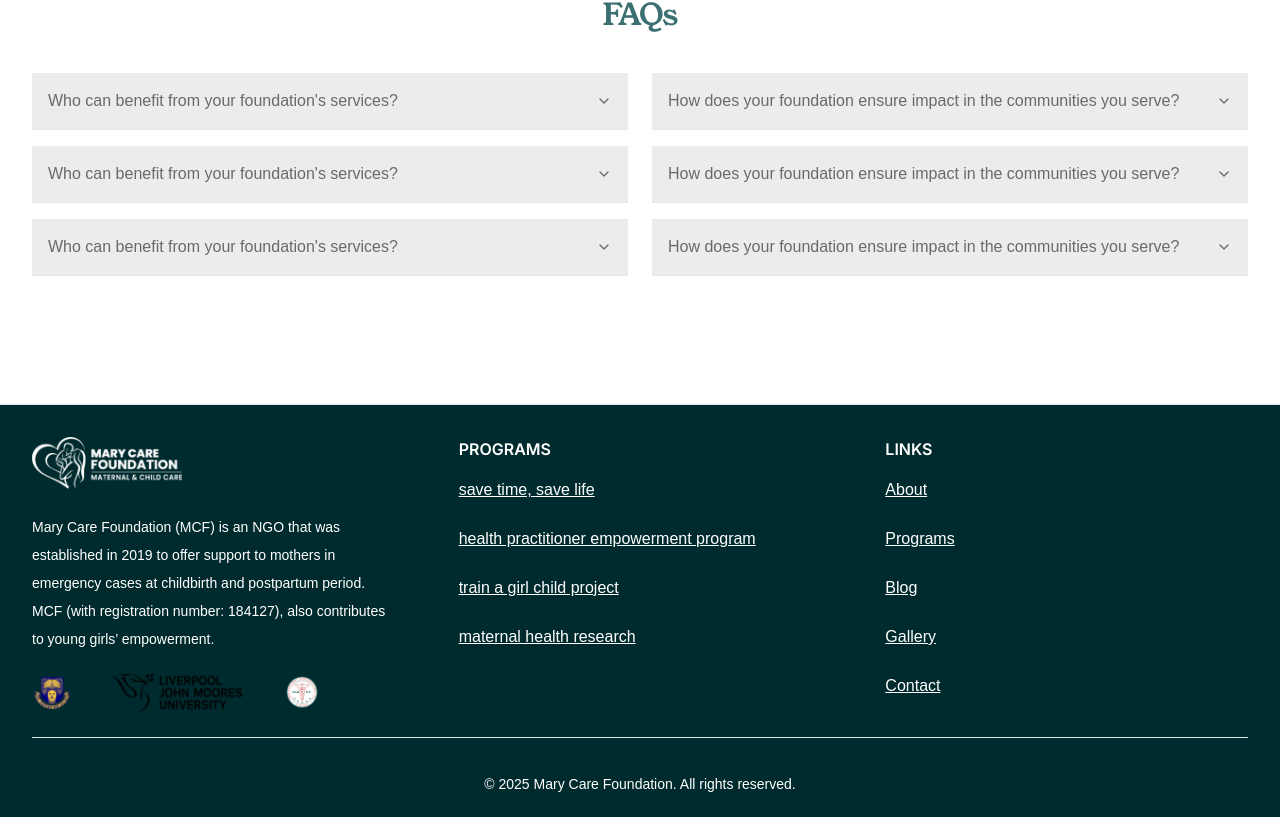
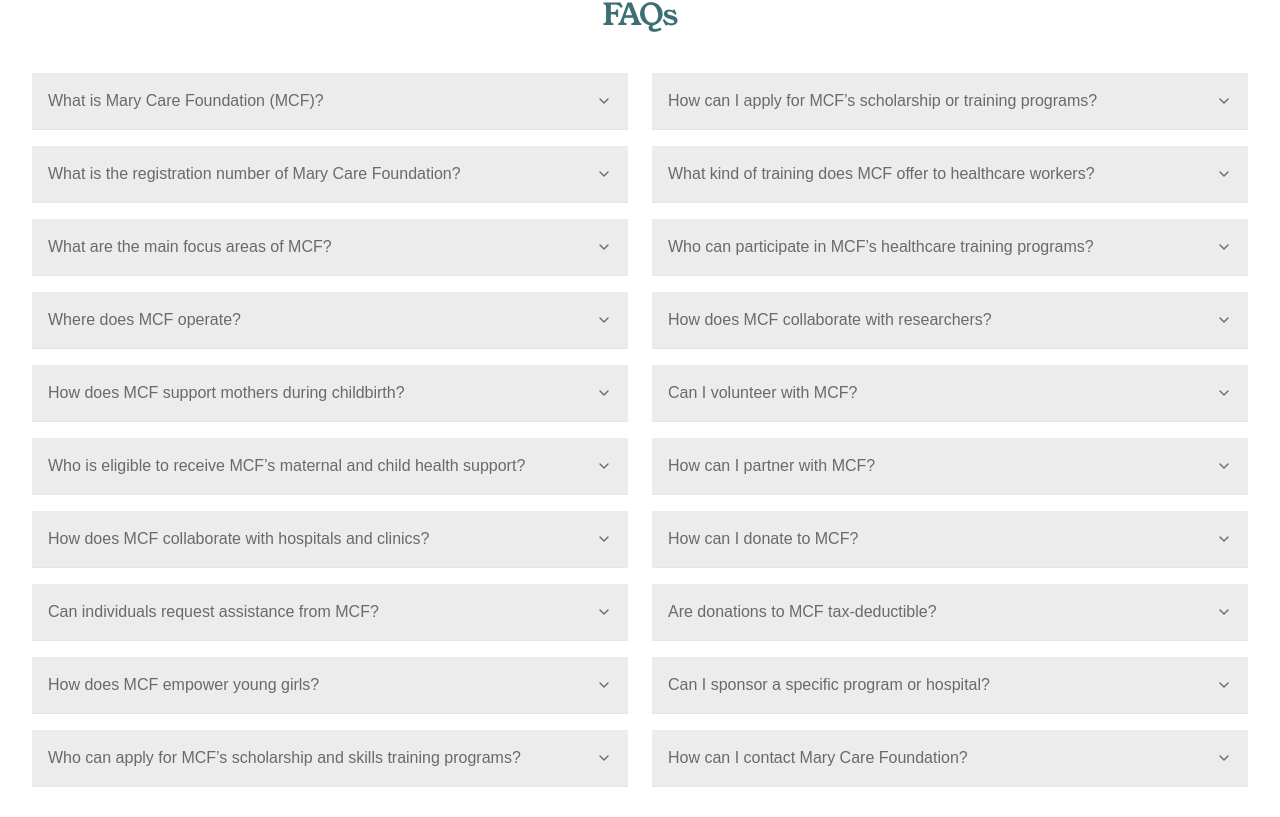
Before and after one commit to MaryCareFoundation/site, a Next.js app: page /contact in a window 1280 px wide. Shown: the part 923-1740 px from the top of the page. Built offline with nearby package versions, Linux system fonts and the light colour scheme; a web font is replaced by a local one.

Commit message:
Update contact information, fix typos, and enhance content sections with image URLs

```diff
--- a/components/about/ChallengeSection.tsx
+++ b/components/about/ChallengeSection.tsx
@@ -14,12 +14,14 @@
         number={1}
         title="Maternal Mortality"
         description="Maternal mortality remains a critical issue in Nigeria, with 512 maternal deaths per 100,000 births and a lifetime risk of 1 in 22 for Nigerian women. Economic barriers and insufficient access to healthcare are significant contributors to this crisis. MCF’s work directly addresses these challenges by providing necessary resources and advocacy to reduce preventable maternal deaths."
+        imageUrl="/mother_baby.jpeg"
       />
       <ContentSection
         number={2}
         title="Young Girls’ Development"
         description="Young girls in Nigeria face systemic discrimination in access to education, food, and nutrition. Many are subjected to early marriage, child labor, and inadequate opportunities for skill acquisition. MCF’s initiatives aim to empower these girls through education and vocational training, promoting gender equality and breaking the cycle of marginalization."
         imageFirst
+        imageUrl="/young-girls.png"
       />
     </div>
   );
--- a/components/about/ContentSection.tsx
+++ b/components/about/ContentSection.tsx
@@ -7,6 +7,7 @@
   title: string;
   description: string;
   imageFirst?: boolean;
+  imageUrl?: string;
 }
 
 export default function ContentSection({
@@ -14,6 +15,7 @@
   title,
   description,
   imageFirst = false,
+  imageUrl,
 }: ContentSectionProps) {
   const Content = () => (
     <div className="relative w-full lg:w-1/2 p-8 lg:p-12">
@@ -34,7 +36,7 @@
   const Image = () => (
     <div className="w-full lg:w-1/2 flex justify-center">
       <FramedImage
-        src="/mother_baby.jpeg"
+        src={imageUrl || "/placeholder.svg"}
         alt="A parent holding a baby outdoors in a natural setting"
       />
     </div>
--- a/components/about/FundingSection.tsx
+++ b/components/about/FundingSection.tsx
@@ -41,7 +41,7 @@
         </div>
       </div>
       <TypographyH2 className="text-center mx-auto text-secondary mt-20">
-        Founders’ Vision
+        Founder’s Vision
       </TypographyH2>
       <div className="flex max-md:flex-col items-center gap-10 mx-auto justify-center mt-20">
         <Image
--- a/components/home/contact-section.tsx
+++ b/components/home/contact-section.tsx
@@ -140,7 +140,7 @@
                 href="tel:07058811900"
                 className="text-gray-700 hover:text-secondary"
               >
-                07058811900
+                +2347058811900
               </a>
             </div>
 
--- a/components/home/faq-section.tsx
+++ b/components/home/faq-section.tsx
@@ -7,42 +7,135 @@
 import { TypographyH2 } from "../typography";
 
 export default function FAQSection() {
-  const leftColumnQuestions = [
+  const questions = [
     {
-      question: "Who can benefit from your foundation's services?",
+      id: "q1",
+      question: "What is Mary Care Foundation (MCF)?",
       answer:
-        "Our foundation's services are available to individuals and organizations committed to positive social change. This includes non-profit organizations, community groups, educational institutions, and grassroots initiatives working towards sustainable development and social improvement.",
+        "Mary Care Foundation (MCF) is a non-governmental organization (NGO) established in 2019 to support mothers in emergency childbirth and postpartum cases. We provide healthcare support, medical supplies, and empowerment programs for young girls. <a href='/about' className='text-blue-500 underline'>Learn more about us</a>.",
     },
     {
-      question: "Who can benefit from your foundation's services?",
+      id: "q2",
+      question: "What is the registration number of Mary Care Foundation?",
       answer:
-        "We support a wide range of beneficiaries including local communities, educational programs, healthcare initiatives, and environmental projects. Our services are designed to be inclusive and accessible to those who align with our mission of creating lasting social impact.",
+        "MCF is registered under the Corporate Affairs Commission (CAC) with registration number 184127.",
     },
     {
-      question: "Who can benefit from your foundation's services?",
+      id: "q3",
+      question: "What are the main focus areas of MCF?",
       answer:
-        "Any organization or individual working towards social good can benefit from our foundation's services. We particularly focus on projects that demonstrate potential for sustainable impact and community engagement.",
-    },
-  ];
-
-  const rightColumnQuestions = [
-    {
-      question:
-        "How does your foundation ensure impact in the communities you serve?",
-      answer:
-        "We maintain rigorous monitoring and evaluation processes to track the progress and outcomes of our initiatives. Regular assessments help us measure both quantitative and qualitative impacts in the communities we serve.",
+        "Our work focuses on: <br>" +
+        "• Maternal and Child Health (MCH): Providing emergency healthcare, drugs, and consumables for pregnant women and newborns. <br>" +
+        "• Healthcare Professional Training: Enhancing the capacity of healthcare workers. <br>" +
+        "• Young Girls' Empowerment: Providing scholarships, skills training, and mentorship for marginalized girls. <br>" +
+        "• Research & Collaboration: Partnering with researchers to improve maternal and child health. <a href='/programs' className='text-blue-500 underline'>Explore our programs</a>.",
     },
     {
-      question:
-        "How does your foundation ensure impact in the communities you serve?",
+      id: "q4",
+      question: "Where does MCF operate?",
       answer:
-        "Through close collaboration with local partners and stakeholders, we ensure our programs are tailored to meet specific community needs. We also implement feedback mechanisms to continuously improve our approach and maximize impact.",
+        "MCF is based in Osun State, Nigeria, and supports hospitals such as Obafemi Awolowo University Teaching Hospitals Complex (OAUTHC), Ile-Ife, and Wesley Guild Hospital, Ilesa.",
     },
     {
+      id: "q5",
+      question: "How does MCF support mothers during childbirth?",
+      answer:
+        "We provide immediate medical assistance, emergency drugs, and consumables for mothers in critical conditions. We also donate emergency cesarean section packs to hospitals and clinics to aid safe deliveries.",
+    },
+    {
+      id: "q6",
       question:
-        "How does your foundation ensure impact in the communities you serve?",
+        "Who is eligible to receive MCF’s maternal and child health support?",
       answer:
-        "Our foundation employs evidence-based approaches and maintains transparent reporting practices. We regularly conduct impact assessments and adjust our strategies based on community feedback and measured outcomes.",
+        "Pregnant women and mothers who are registered under the foundation and in dire need of medical assistance are eligible. Support is also extended to hospitals’ maternal and pediatric wards.",
+    },
+    {
+      id: "q7",
+      question: "How does MCF collaborate with hospitals and clinics?",
+      answer:
+        "MCF partners with hospitals by donating medical supplies, providing emergency care, and supporting healthcare workers through training programs to enhance maternal and pediatric care.",
+    },
+    {
+      id: "q8",
+      question: "Can individuals request assistance from MCF?",
+      answer:
+        "Yes. Pregnant women or families in need can contact us directly or through partner hospitals to inquire about assistance. <a href='/contact' className='text-blue-500 underline'>Contact us here</a>.",
+    },
+    {
+      id: "q9",
+      question: "How does MCF empower young girls?",
+      answer:
+        "We provide: <br>" +
+        "• Educational support & scholarships for marginalized girls. <br>" +
+        "• Skills acquisition training to help young women become self-sufficient. <br>" +
+        "• Capacity-building programs to boost confidence and leadership skills.",
+    },
+    {
+      id: "q10",
+      question:
+        "Who can apply for MCF’s scholarship and skills training programs?",
+      answer:
+        "Young girls from low-income or disadvantaged backgrounds who need financial or skill-based support are eligible. Applications are reviewed based on merit and needs.",
+    },
+    {
+      id: "q11",
+      question: "How can I apply for MCF’s scholarship or training programs?",
+      answer:
+        "Applications can be submitted through our website or via email. We announce application openings on our social media platforms and through partner organizations. <a href='/apply' className='text-blue-500 underline'>Apply here</a>.",
+    },
+    {
+      id: "q12",
+      question: "What kind of training does MCF offer to healthcare workers?",
+      answer:
+        "We provide capacity-building programs on emergency maternal care, neonatal care, and best global practices for maternal and child health (MCH).",
+    },
+    {
+      id: "q13",
+      question: "Who can participate in MCF’s healthcare training programs?",
+      answer:
+        "Doctors, nurses, midwives, and other healthcare professionals working in maternal and child health services can apply for our training sessions.",
+    },
+    {
+      id: "q14",
+      question: "How does MCF collaborate with researchers?",
+      answer:
+        "MCF partners with researchers and specialists to enhance maternal and child health studies. We aim to improve research capabilities in local communities and drive evidence-based healthcare solutions. <a href='/research' className='text-blue-500 underline'>Learn more about our research</a>.",
+    },
+    {
+      id: "q15",
+      question: "Can I volunteer with MCF?",
+      answer:
+        "Yes! We welcome medical and non-medical volunteers to support our programs. Volunteers can assist in healthcare outreach, training, fundraising, and administration.",
+    },
+    {
+      id: "q16",
+      question: "How can I partner with MCF?",
+      answer:
+        "We collaborate with individuals, organizations, and hospitals that share our mission. If you’re interested in partnering, please contact us via email or phone. <a href='/partner' className='text-blue-500 underline'>Partner with us</a>.",
+    },
+    {
+      id: "q17",
+      question: "How can I donate to MCF?",
+      answer:
+        "You can donate via bank transfer, online payment, or in-kind contributions (e.g., medical supplies, educational materials). Details are available on our website. <a href='/donate' className='text-blue-500 underline'>Donate here</a>.",
+    },
+    {
+      id: "q18",
+      question: "Are donations to MCF tax-deductible?",
+      answer:
+        "Yes, MCF is a registered NGO, and donations may qualify for tax deductions depending on your location. Contact us for details.",
+    },
+    {
+      id: "q19",
+      question: "Can I sponsor a specific program or hospital?",
+      answer:
+        "Yes! Donors can choose to sponsor a maternal health program, a hospital’s labor ward, or a young girl’s education/training.",
+    },
+    {
+      id: "q20",
+      question: "How can I contact Mary Care Foundation?",
+      answer:
+        "You can reach us through: <a href='/contact' className='text-blue-500 underline'>Contact us here</a>.",
     },
   ];
 
@@ -55,13 +148,15 @@
         <div className="grid md:grid-cols-2 gap-6">
           {/* Left Column */}
           <div className="space-y-4">
-            {leftColumnQuestions.map((item, index) => (
-              <Accordion key={index} type="single" collapsible>
-                <AccordionItem value={`item-${index}`}>
+            {questions.slice(0, 10).map((item) => (
+              <Accordion key={item.id} type="single" collapsible>
+                <AccordionItem value={item.id}>
                   <AccordionTrigger className="text-left">
                     {item.question}
                   </AccordionTrigger>
-                  <AccordionContent>{item.answer}</AccordionContent>
+                  <AccordionContent>
+                    <div dangerouslySetInnerHTML={{ __html: item.answer }} />
+                  </AccordionContent>
                 </AccordionItem>
               </Accordion>
             ))}
@@ -69,13 +164,15 @@
 
           {/* Right Column */}
           <div className="space-y-4">
-            {rightColumnQuestions.map((item, index) => (
-              <Accordion key={index} type="single" collapsible>
-                <AccordionItem value={`item-${index}`}>
+            {questions.slice(10).map((item) => (
+              <Accordion key={item.id} type="single" collapsible>
+                <AccordionItem value={item.id}>
                   <AccordionTrigger className="text-left">
                     {item.question}
                   </AccordionTrigger>
-                  <AccordionContent>{item.answer}</AccordionContent>
+                  <AccordionContent>
+                    <div dangerouslySetInnerHTML={{ __html: item.answer }} />
+                  </AccordionContent>
                 </AccordionItem>
               </Accordion>
             ))}
--- a/components/programs.tsx
+++ b/components/programs.tsx
@@ -75,7 +75,10 @@
       <div className="grid gap-8 md:grid-cols-2">
         {programs.map((program) => {
           const Icon = program.icon;
-          const categorySlug = programToBlogCategory[program.title as keyof typeof programToBlogCategory];
+          const categorySlug =
+            programToBlogCategory[
+              program.title as keyof typeof programToBlogCategory
+            ];
 
           return (
             <Card
--- a/components/programs/ProgramList.tsx
+++ b/components/programs/ProgramList.tsx
@@ -5,7 +5,7 @@
     title: "SAVE TIME, SAVE LIFE",
     goal: "Provide support to care for pregnant women and babies without delay.",
     description:
-      "We provide immediate healthcare, drugs, materials, and other medical consumables to patients in dire need for pregnant women and their babies who have enrolled under the foundation and at maternal and pediatric sections. We also collaborate with individuals and hospitals to support pregnant mothers and children in need. We procure packs for emergency cesarean section packs to be donated to the Labour wards of clinics and hospitals. OAUTHC, Ile-Ife Osun state and Wesley Guild Hospital, Ilesa, Osun state have beneficiaries.",
+      "We provide immediate healthcare, drugs, materials, and other medical consumables to patients in dire need for pregnant women and their babies who have enrolled under the foundation and at maternal and pediatric sections. We also collaborate with individuals and hospitals to support pregnant mothers and children in need. We procure emergency cesarean section packs to be donated to the labour wards of clinics and hospitals. OAUTHC, Ile-Ife, Osun State, and Wesley Guild Hospital, Ilesa, Osun State, are among the beneficiaries.",
     image: "/mother_daughter.jpeg",
     icon: "time" as const,
   },
```
Also changed, not shown: public/young-girls.png (added).
